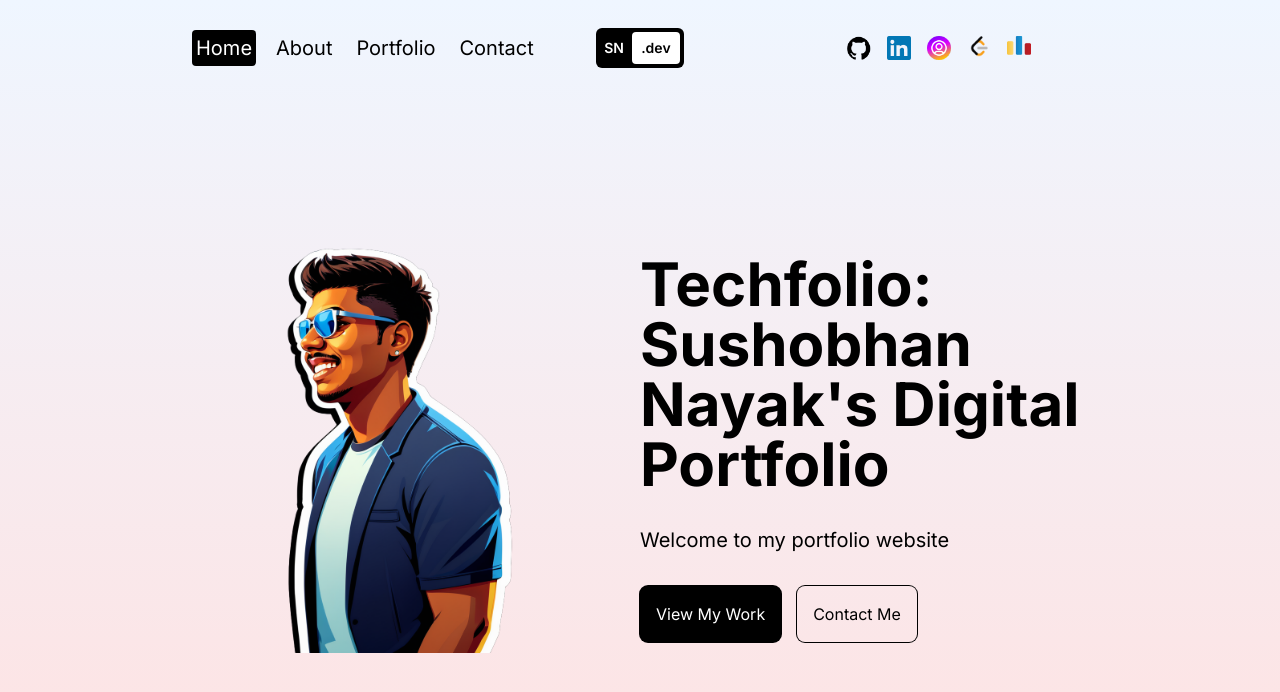
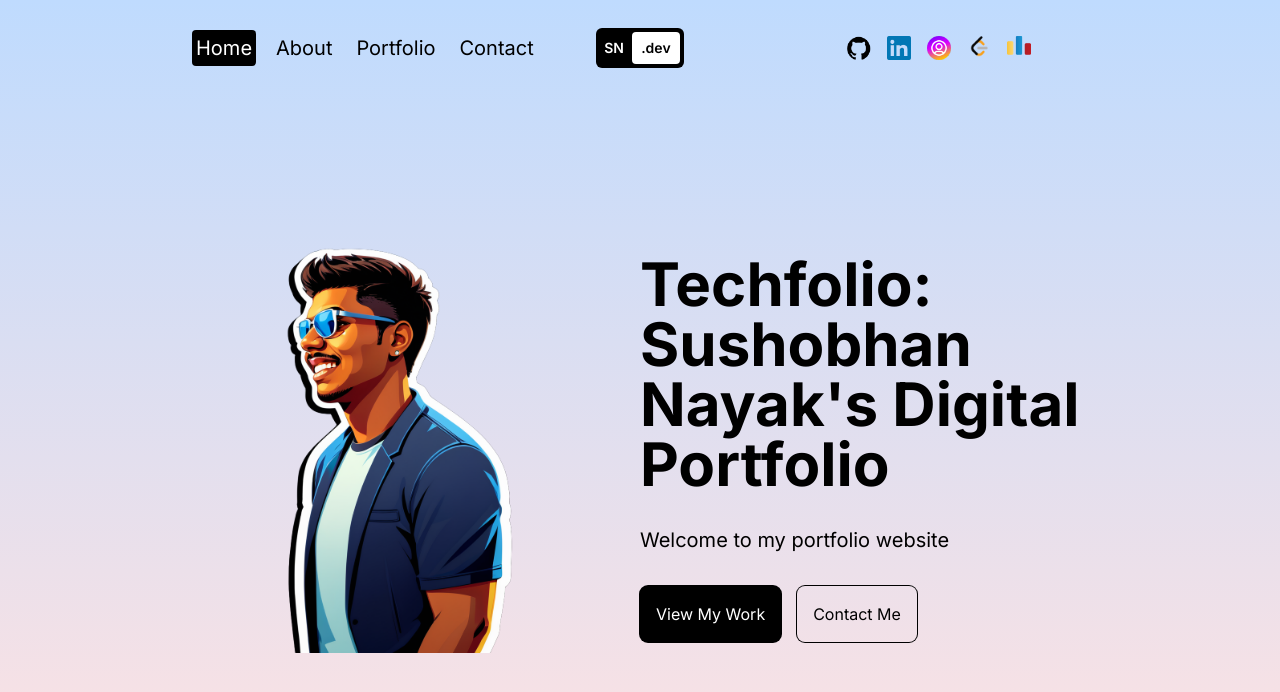
Before and after one commit to Sushobhan-Nayak/Portfolio-Site, a Next.js app: page / in a window 1280 px wide. Shown: the top 692 px of the page. Built offline with nearby package versions, Linux system fonts and the light colour scheme.

Commit message:
minor changes

```diff
--- a/src/app/about/page.jsx
+++ b/src/app/about/page.jsx
@@ -80,7 +80,7 @@ const AboutPage = () => {
             >
               {skillList.map((skl) => (
                 <div
-                  className="rounded p-2 text-sm cursor-pointer text-white bg-black hover:bg-white hover:text-black"
+                  className="rounded p-2 text-sm cursor-pointer text-white bg-red-600 hover:bg-white hover:text-black"
                   key={skl}
                 >
                   {skl}
--- a/src/app/contact/page.jsx
+++ b/src/app/contact/page.jsx
@@ -68,7 +68,7 @@ const ContactPage = () => {
         <form
           onSubmit={sendEmail}
           ref={form}
-          className="h-1/2 lg:h-full lg:w-1/2 bg-red-50 rounded-xl text-xl flex flex-col gap-8 p-20"
+          className="h-full lg:w-1/2 bg-red-50 rounded-xl text-xl flex flex-col gap-8 p-20"
         >
           <span>Dear Sushobhan Nayak,</span>
           <textarea
--- a/src/app/page.jsx
+++ b/src/app/page.jsx
@@ -12,7 +12,7 @@ const Homepage = () => {
       animate={{ y: "0%" }}
       transition={{ duration: 1 }}
     >
-      <div className="h-full flex flex-col lg:flex-row items-center px-4 sm:px-8 md:px-12 lg:px-20 xl:px-48">
+      <div className="h-full flex flex-col lg:flex-row items-center px-4 sm:px-8 md:px-12 lg:px-20 xl:px-48 overflow-x-hidden">
         {/* Image Container */}
 
         <motion.div
@@ -26,13 +26,6 @@ const Homepage = () => {
               type: "spring",
             },
           }}
-
-          // whileHover={{
-          //   scaleX: -1.1,
-          //   x: -8,
-          //   scaleY: 1.1,
-          //   transition: { duration: 1 },
-          // }}
         >
           <img
             src="/sn1.png"
--- a/src/app/portfolio/page.jsx
+++ b/src/app/portfolio/page.jsx
@@ -105,7 +105,7 @@ const PortfolioPage = () => {
             </text>
           </motion.svg>
           <Link
-            className="w-16 h-16 md:w-28 md:h-28 absolute top-0 left-0 right-0 bottom-0 m-auto text-white bg-black rounded-full flex items-center justify-center"
+            className="w-16 h-16 md:w-28 md:h-28 absolute top-0 left-0 right-0 bottom-0 m-auto text-white bg-black rounded-full flex items-center justify-center z-50"
             href="/contact"
           >
             Hire Me
--- a/src/components/navbar.jsx
+++ b/src/components/navbar.jsx
@@ -6,7 +6,7 @@ import NavLink from "./navLink";
 import { motion } from "framer-motion";
 import Image from "next/image";
 
-const Links = [
+const links = [
   { url: "/", title: "Home" },
   { url: "/about", title: "About" },
   { url: "/portfolio", title: "Portfolio" },
@@ -47,10 +47,10 @@ const listItemVariants = {
 const Navbar = () => {
   const [open, setOpen] = useState(false);
   return (
-    <div className="h-full flex items-center justify-between px-4 sm:px-8 md:px-12 lg:px-20 xl:px-48 text-xl">
+    <div className="h-full flex items-center justify-between px-4 sm:px-8 md:px-12 lg:px-20 xl:px-48 text-xl overflow-x-hidden">
       {/* Links */}
       <div className="hidden md:flex gap-4 w-1/3">
-        {Links.map((link) => (
+        {links.map((link) => (
           <NavLink link={link} key={link.title}></NavLink>
         ))}
       </div>
@@ -116,11 +116,11 @@ const Navbar = () => {
             variants={listVariants}
             animate="opened"
             initial="closed"
-            className="absolute top-0 left-0 bg-black w-screen h-screen text-white flex flex-col items-center justify-center gap-8 text-xl z-40"
+            className="absolute top-0 left-0 w-screen h-screen bg-black text-white flex flex-col items-center justify-center gap-8 text-3xl z-50"
           >
-            {Links.map((link) => (
+            {links.map((link) => (
               <motion.div key={link.title} variants={listItemVariants}>
-                <Link href={link.url} key={link.title}>
+                <Link href={link.url} key={link.title} className="relative z-1">
                   {link.title}
                 </Link>
               </motion.div>
--- a/src/components/transitionProvider.jsx
+++ b/src/components/transitionProvider.jsx
@@ -10,7 +10,7 @@ const TransititonProvider = ({ children }) => {
   return (
     <AnimatePresence mode="wait">
       <div
-        className="w-screen h-screen bg-gradient-to-b from-blue-50 to-red-100"
+        className="w-screen h-screen bg-gradient-to-b from-blue-200 to-red-100"
         key={pathName}
       >
         <motion.div
@@ -26,7 +26,9 @@ const TransititonProvider = ({ children }) => {
           exit={{ opacity: 0 }}
           transition={{ duration: 1, ease: "easeOut" }}
         >
-          {pathName === "/" ? "SUSHOBHAN NAYAK" : pathName.substring(1).toUpperCase()}
+          {pathName === "/"
+            ? "SUSHOBHAN NAYAK"
+            : pathName.substring(1).toUpperCase()}
         </motion.div>
         <motion.div
           className="h-screen w-screen fixed bg-black rounded-t-[100px] bottom-0 z-40"
```
